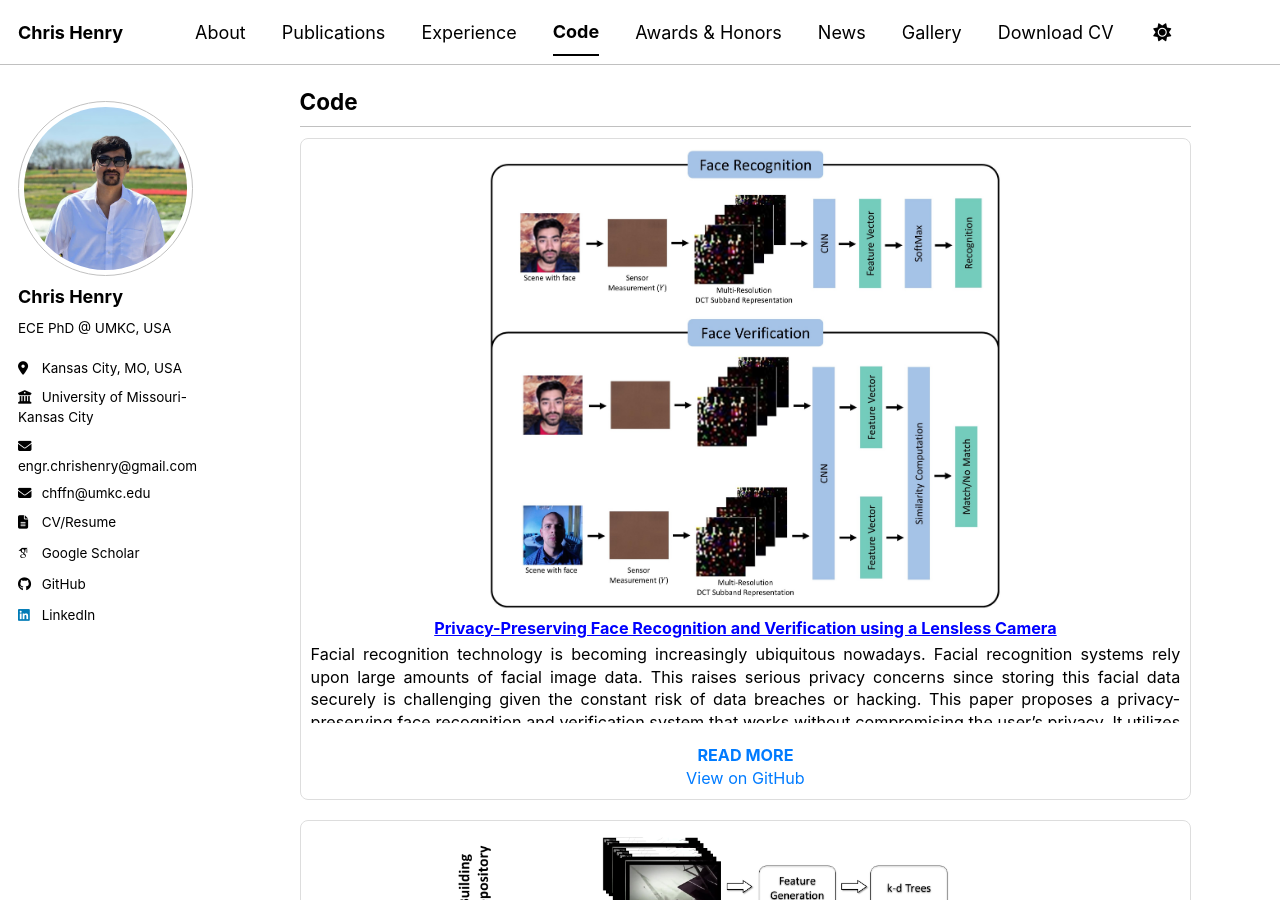
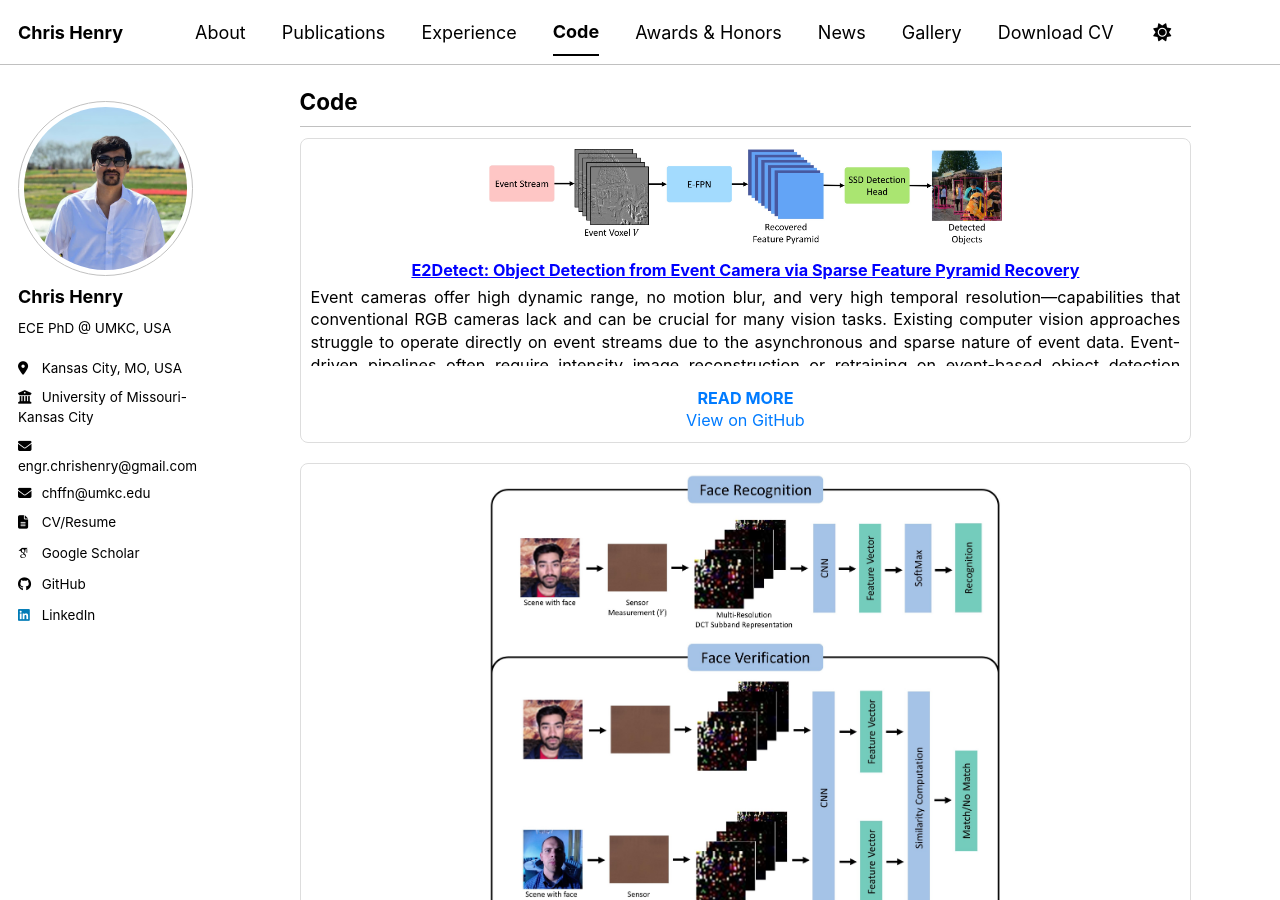
Before and after one commit to engrchrishenry/engrchrishenry.github.io, a Jekyll site: the page built from _pages/code.md, in a window 1280 px wide and 900 px high. Built offline with Jekyll 4.4.1, drawn with Linux system fonts in a browser that asks for light colours; some web fonts are replaced; a script bundle is joined from its source files by our own code; library files that are not in the unit come from our copies.

Commit message:
Update Code section with E2Detect

```diff
--- a/_pages/code.md
+++ b/_pages/code.md
@@ -12,6 +12,20 @@ author_profile: true
 
   <!-- Card 1 -->
   <div style="border:1px solid #ddd; border-radius:8px; padding:10px; text-align:center;">
+    <a href="https://github.com/engrchrishenry/E2Detect.git" target="_blank">
+      <img src="/images/paper_thumbs/ISCAS_2026_E2Detect_thumb.jpg" alt="E2Detect" style="width:59%; border-radius:5px;">
+      <h3 style="margin:10px 0 5px 0;">E2Detect: Object Detection from Event Camera via Sparse Feature Pyramid Recovery</h3>
+    </a>
+    <p class="desc" style="text-align: justify; max-height: 80px; overflow: hidden; transition: max-height 0.3s;">
+      Event cameras offer high dynamic range, no motion blur, and very high temporal resolution—capabilities that conventional RGB cameras lack and can be crucial for many vision tasks. Existing computer vision approaches struggle to operate directly on event streams due to the asynchronous and sparse nature of event data. Event-driven pipelines often require intensity image reconstruction or retraining on event-based object detection datasets, increasing the computational complexity and limiting the reusability of existing pretrained frame-based object detectors. We present E2Detect, a learning-based framework that performs object detection directly from event streams without dense intensity image reconstruction or detector retraining. Our Event Feature Pyramid Network (E-FPN) recovers a Single Shot MultiBox Detector (SSD)-compatible feature pyramid directly from event data. The recovered feature pyramid is plug-and-play compatible with the SSD detection head without requiring retraining. Experiments on ESIM-simulated event data from the REDS 120fps dataset demonstrate that our method achieves competitive AP@0.5 as compared with RGB image–based detection results.
+    </p>
+    <a href="javascript:void(0);" class="read-more" style="color:#007bff; text-decoration:none; font-weight:bold;">READ MORE</a>
+    <br>
+    <a href="https://github.com/engrchrishenry/E2Detect.git" target="_blank" style="text-decoration:none; color:#007bff;">View on GitHub</a>
+  </div>
+
+  <!-- Card 2 -->
+  <div style="border:1px solid #ddd; border-radius:8px; padding:10px; text-align:center;">
     <a href="https://github.com/engrchrishenry/lensless_face_recognition" target="_blank">
       <img src="/images/paper_thumbs/TBIOM_2024_lensless_thumb.jpg" alt="Lensless Face Recognition" style="width:59%; border-radius:5px;">
       <h3 style="margin:10px 0 5px 0;">Privacy-Preserving Face Recognition and Verification using a Lensless Camera</h3>
@@ -24,7 +38,7 @@ author_profile: true
     <a href="https://github.com/engrchrishenry/lensless_face_recognition" target="_blank" style="text-decoration:none; color:#007bff;">View on GitHub</a>
   </div>
 
-  <!-- Card 2 -->
+  <!-- Card 3 -->
   <div style="border:1px solid #ddd; border-radius:8px; padding:10px; text-align:center;">
     <a href="https://github.com/engrchrishenry/loc_aware_video_dedup" target="_blank">
       <img src="/images/paper_thumbs/TCSVT_2024_dedup_thumb.png" alt="Video Deduplication" style="width:70%; border-radius:5px;">
@@ -39,7 +53,7 @@ author_profile: true
     <a href="https://github.com/engrchrishenry/loc_aware_video_dedup" target="_blank" style="text-decoration:none; color:#007bff;">View on GitHub</a>
   </div>
 
-  <!-- Card 3 -->
+  <!-- Card 4 -->
   <div style="border:1px solid #ddd; border-radius:8px; padding:10px; text-align:center;">
     <a href="https://github.com/engrchrishenry/E2SIFT" target="_blank">
       <img src="/images/paper_thumbs/ICIP_2024_e2sift_thumb.jpg" alt="E2SIFT" style="width:70%; border-radius:5px;">
```
